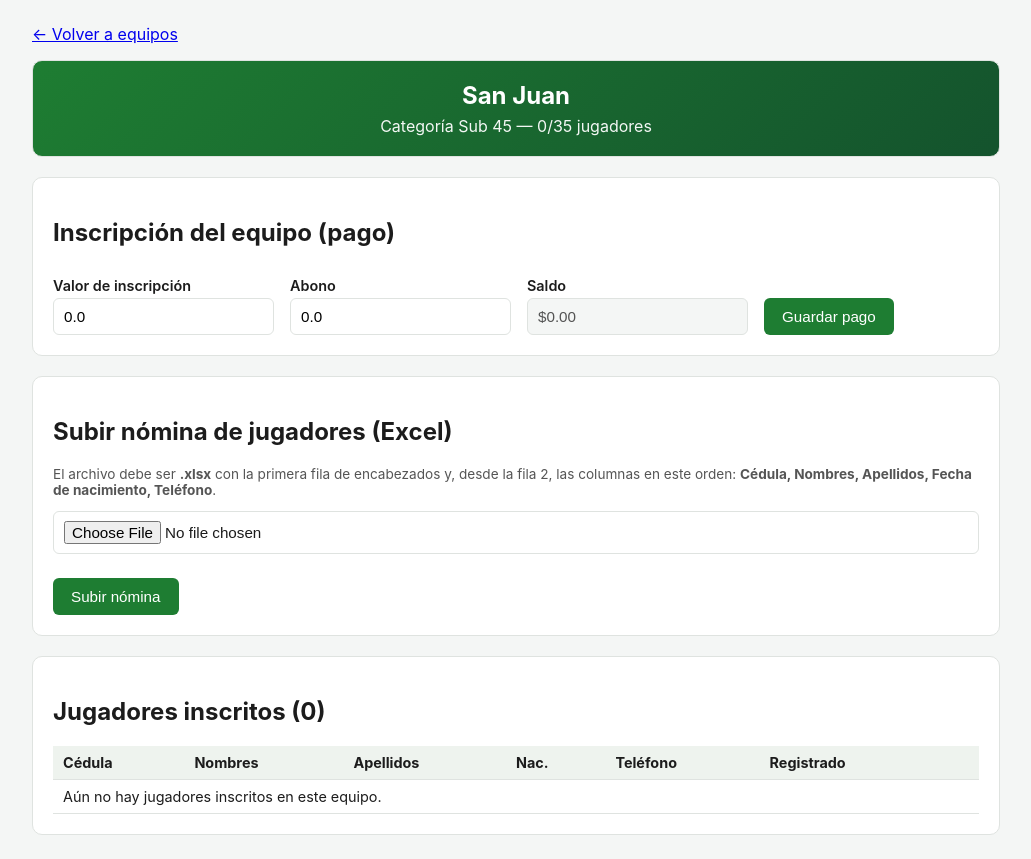
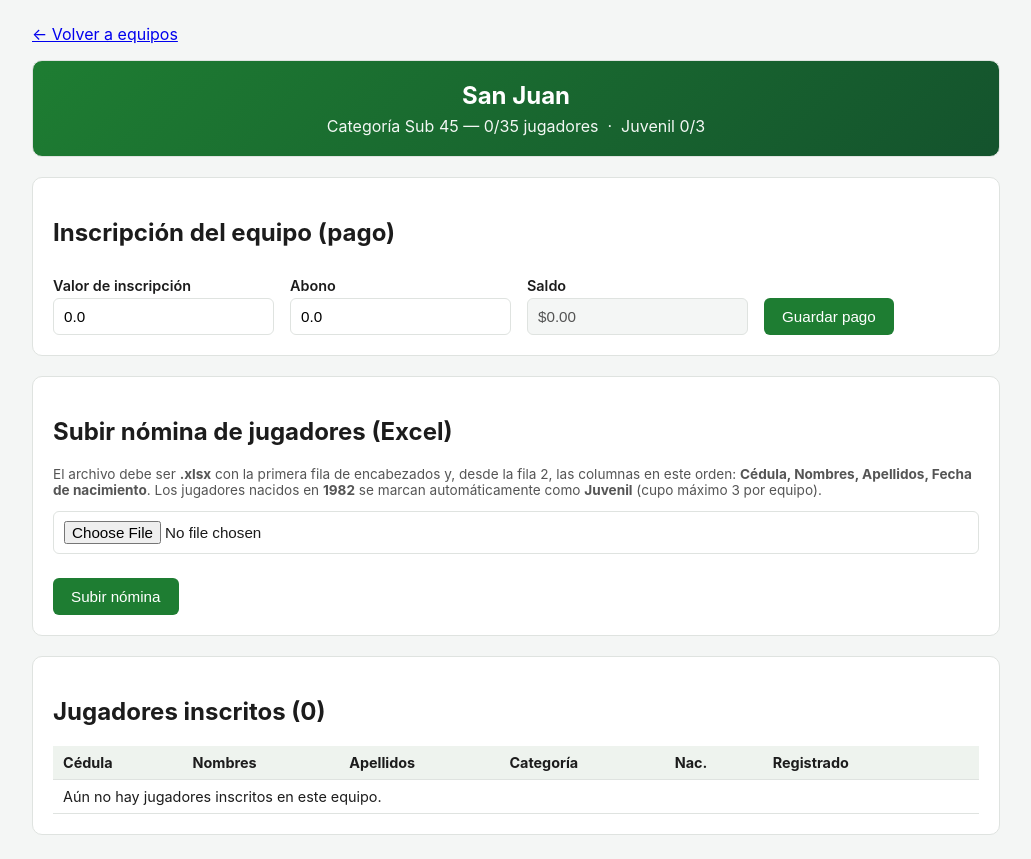
Before and after one commit to FERNANDO85540/LIGA-DEPORTIVA-OYAMBARILLO, a Flask app: page /equipo/1 in a window 1280 px wide. Shown: the part 61-920 px from the top of the page, without its empty margins (124-1155 px from the left). Run offline with Flask 3, Linux system fonts and the light colour scheme; the visitor is signed in with stand-in values (Sample User, id 1); data comes from the database, SQL or seed files in the repository; data that the repository does not hold is empty.

Commit message:
Quita telefono del formulario, agrega subcategoria Juvenil (1982)
El formulario de inscripcion ya no pide telefono. Se agrega
subcategoria Sub 45 / Juvenil, con cupo maximo de 3 jugadores
Juvenil por equipo (dentro del cupo total de 35). La carga por
Excel detecta automaticamente Juvenil si el jugador nacio en 1982.

```diff
--- a/app.py
+++ b/app.py
@@ -15,7 +15,9 @@ ADMIN_USER = os.environ.get("ADMIN_USER", "admin")
 ADMIN_PASS = os.environ.get("ADMIN_PASS", "Oyambarillo2026")
 
 CUPO_MAXIMO_EQUIPO = 35
+CUPO_MAXIMO_JUVENIL = 3
 CATEGORIA_ACTIVA = "Sub 45"
+SUBCATEGORIAS = ["Sub 45", "Juvenil"]
 
 EQUIPOS_INICIALES = [
     "San Juan", "El Progreso", "La Union", "Santa Rosa",
@@ -48,10 +50,13 @@ def init_db():
             fecha_nacimiento TEXT,
             equipo TEXT NOT NULL,
             categoria TEXT NOT NULL,
-            telefono TEXT,
+            subcategoria TEXT NOT NULL DEFAULT 'Sub 45',
             fecha_registro TEXT NOT NULL
         )
     """)
+    jcols = [r[1] for r in db.execute("PRAGMA table_info(jugadores)").fetchall()]
+    if "subcategoria" not in jcols:
+        db.execute("ALTER TABLE jugadores ADD COLUMN subcategoria TEXT NOT NULL DEFAULT 'Sub 45'")
     db.execute("""
         CREATE TABLE IF NOT EXISTS equipos (
             id INTEGER PRIMARY KEY AUTOINCREMENT,
@@ -78,6 +83,13 @@ def _to_float(value):
         return round(float(str(value).replace(",", ".").strip()), 2)
     except (TypeError, ValueError):
         return 0.0
+
+
+def _contar_juveniles(db, equipo):
+    return db.execute(
+        "SELECT COUNT(*) c FROM jugadores WHERE equipo = ? AND categoria = ? AND subcategoria = 'Juvenil'",
+        (equipo, CATEGORIA_ACTIVA),
+    ).fetchone()["c"]
 
 
 def login_required(f):
@@ -178,6 +190,7 @@ def detalle_equipo(equipo_id):
     ).fetchall()
 
     saldo = equipo["valor_inscripcion"] - equipo["abono"]
+    juveniles_count = _contar_juveniles(db, equipo["nombre"])
 
     return render_template(
         "detalle_equipo.html",
@@ -186,6 +199,8 @@ def detalle_equipo(equipo_id):
         saldo=saldo,
         cupo_maximo=CUPO_MAXIMO_EQUIPO,
         categoria=CATEGORIA_ACTIVA,
+        juveniles_count=juveniles_count,
+        cupo_maximo_juvenil=CUPO_MAXIMO_JUVENIL,
     )
 
 
@@ -237,6 +252,8 @@ def subir_nomina(equipo_id):
     agregados = 0
     duplicados = 0
     incompletos = 0
+    omitidos_cupo_juvenil = 0
+    juveniles_actuales = _contar_juveniles(db, equipo["nombre"])
     filas = list(ws.iter_rows(min_row=2, values_only=True))
 
     for fila in filas:
@@ -251,7 +268,6 @@ def subir_nomina(equipo_id):
         nombres = str(fila[1]).strip() if len(fila) > 1 and fila[1] is not None else ""
         apellidos = str(fila[2]).strip() if len(fila) > 2 and fila[2] is not None else ""
         fecha_nac = fila[3] if len(fila) > 3 else None
-        telefono = str(fila[4]).strip() if len(fila) > 4 and fila[4] is not None else ""
 
         if hasattr(fecha_nac, "strftime"):
             fecha_nac = fecha_nac.strftime("%Y-%m-%d")
@@ -264,13 +280,21 @@ def subir_nomina(equipo_id):
             incompletos += 1
             continue
 
+        subcategoria = "Juvenil" if fecha_nac.startswith("1982") else "Sub 45"
+
+        if subcategoria == "Juvenil":
+            if juveniles_actuales >= CUPO_MAXIMO_JUVENIL:
+                omitidos_cupo_juvenil += 1
+                continue
+            juveniles_actuales += 1
+
         try:
             db.execute(
                 """INSERT INTO jugadores
-                   (cedula, nombres, apellidos, fecha_nacimiento, equipo, categoria, telefono, fecha_registro)
+                   (cedula, nombres, apellidos, fecha_nacimiento, equipo, categoria, subcategoria, fecha_registro)
                    VALUES (?, ?, ?, ?, ?, ?, ?, ?)""",
                 (cedula, nombres, apellidos, fecha_nac, equipo["nombre"], CATEGORIA_ACTIVA,
-                 telefono, datetime.now().strftime("%Y-%m-%d %H:%M")),
+                 subcategoria, datetime.now().strftime("%Y-%m-%d %H:%M")),
             )
             agregados += 1
         except sqlite3.IntegrityError:
@@ -283,6 +307,8 @@ def subir_nomina(equipo_id):
         mensaje += f" {duplicados} omitido(s) por cédula ya registrada."
     if incompletos:
         mensaje += f" {incompletos} fila(s) omitida(s) por datos incompletos."
+    if omitidos_cupo_juvenil:
+        mensaje += f" {omitidos_cupo_juvenil} omitido(s) por superar el cupo máximo de {CUPO_MAXIMO_JUVENIL} Juvenil."
     flash(mensaje)
 
     return redirect(url_for("detalle_equipo", equipo_id=equipo_id))
@@ -299,7 +325,9 @@ def inscripcion():
         apellidos = request.form.get("apellidos", "").strip()
         fecha_nacimiento = request.form.get("fecha_nacimiento", "").strip()
         equipo = request.form.get("equipo", "").strip()
-        telefono = request.form.get("telefono", "").strip()
+        subcategoria = request.form.get("subcategoria", "Sub 45").strip()
+        if subcategoria not in SUBCATEGORIAS:
+            subcategoria = "Sub 45"
 
         if not (cedula and nombres and apellidos and equipo):
             flash("Cédula, nombres, apellidos y equipo son obligatorios.")
@@ -311,14 +339,16 @@ def inscripcion():
 
             if count >= CUPO_MAXIMO_EQUIPO:
                 flash(f"El equipo {equipo} ya alcanzó el cupo máximo de {CUPO_MAXIMO_EQUIPO} jugadores en {CATEGORIA_ACTIVA}.")
+            elif subcategoria == "Juvenil" and _contar_juveniles(db, equipo) >= CUPO_MAXIMO_JUVENIL:
+                flash(f"El equipo {equipo} ya alcanzó el cupo máximo de {CUPO_MAXIMO_JUVENIL} jugadores Juvenil.")
             else:
                 try:
                     db.execute(
                         """INSERT INTO jugadores
-                           (cedula, nombres, apellidos, fecha_nacimiento, equipo, categoria, telefono, fecha_registro)
+                           (cedula, nombres, apellidos, fecha_nacimiento, equipo, categoria, subcategoria, fecha_registro)
                            VALUES (?, ?, ?, ?, ?, ?, ?, ?)""",
                         (cedula, nombres, apellidos, fecha_nacimiento, equipo, CATEGORIA_ACTIVA,
-                         telefono, datetime.now().strftime("%Y-%m-%d %H:%M")),
+                         subcategoria, datetime.now().strftime("%Y-%m-%d %H:%M")),
                     )
                     db.commit()
                     flash(f"Jugador {nombres} {apellidos} inscrito correctamente en {equipo}.")
@@ -348,6 +378,7 @@ def inscripcion():
         cupos=cupos,
         cupo_maximo=CUPO_MAXIMO_EQUIPO,
         categoria=CATEGORIA_ACTIVA,
+        subcategorias=SUBCATEGORIAS,
     )
 
 
--- a/templates/detalle_equipo.html
+++ b/templates/detalle_equipo.html
@@ -5,7 +5,9 @@
 
 <div class="card" style="text-align:center; background: linear-gradient(135deg, #1e7d32, #14532d); color: white;">
   <h1 style="margin:0; font-size:1.5rem;">{{ equipo.nombre }}</h1>
-  <p style="margin:6px 0 0; opacity:0.95;">Categoría {{ categoria }} — {{ jugadores|length }}/{{ cupo_maximo }} jugadores</p>
+  <p style="margin:6px 0 0; opacity:0.95;">Categoría {{ categoria }} — {{ jugadores|length }}/{{ cupo_maximo }} jugadores
+    &nbsp;·&nbsp; Juvenil {{ juveniles_count }}/{{ cupo_maximo_juvenil }}
+  </p>
 </div>
 
 <div class="card">
@@ -31,7 +33,8 @@
   <h2>Subir nómina de jugadores (Excel)</h2>
   <p style="font-size:0.85rem; color:#555;">
     El archivo debe ser <strong>.xlsx</strong> con la primera fila de encabezados y, desde la fila 2, las columnas en este orden:
-    <strong>Cédula, Nombres, Apellidos, Fecha de nacimiento, Teléfono</strong>.
+    <strong>Cédula, Nombres, Apellidos, Fecha de nacimiento</strong>.
+    Los jugadores nacidos en <strong>1982</strong> se marcan automáticamente como <strong>Juvenil</strong> (cupo máximo {{ cupo_maximo_juvenil }} por equipo).
   </p>
   <form method="post" action="{{ url_for('subir_nomina', equipo_id=equipo.id) }}" enctype="multipart/form-data" style="display:flex; gap:10px; align-items:center; flex-wrap:wrap;">
     <input type="file" name="archivo" accept=".xlsx" required>
@@ -44,7 +47,7 @@
   <table>
     <thead>
       <tr>
-        <th>Cédula</th><th>Nombres</th><th>Apellidos</th><th>Nac.</th><th>Teléfono</th><th>Registrado</th><th></th>
+        <th>Cédula</th><th>Nombres</th><th>Apellidos</th><th>Categoría</th><th>Nac.</th><th>Registrado</th><th></th>
       </tr>
     </thead>
     <tbody>
@@ -53,8 +56,8 @@
         <td>{{ j.cedula }}</td>
         <td>{{ j.nombres }}</td>
         <td>{{ j.apellidos }}</td>
+        <td>{{ j.categoria }}{% if j.subcategoria == 'Juvenil' %} - Juvenil{% endif %}</td>
         <td>{{ j.fecha_nacimiento or '-' }}</td>
-        <td>{{ j.telefono or '-' }}</td>
         <td>{{ j.fecha_registro }}</td>
         <td>
           <form method="post" action="{{ url_for('eliminar_jugador', jugador_id=j.id) }}" onsubmit="return confirm('¿Eliminar este jugador?');">
```
Also changed, not shown: templates/inscripcion.html (+8 -4 lines).
